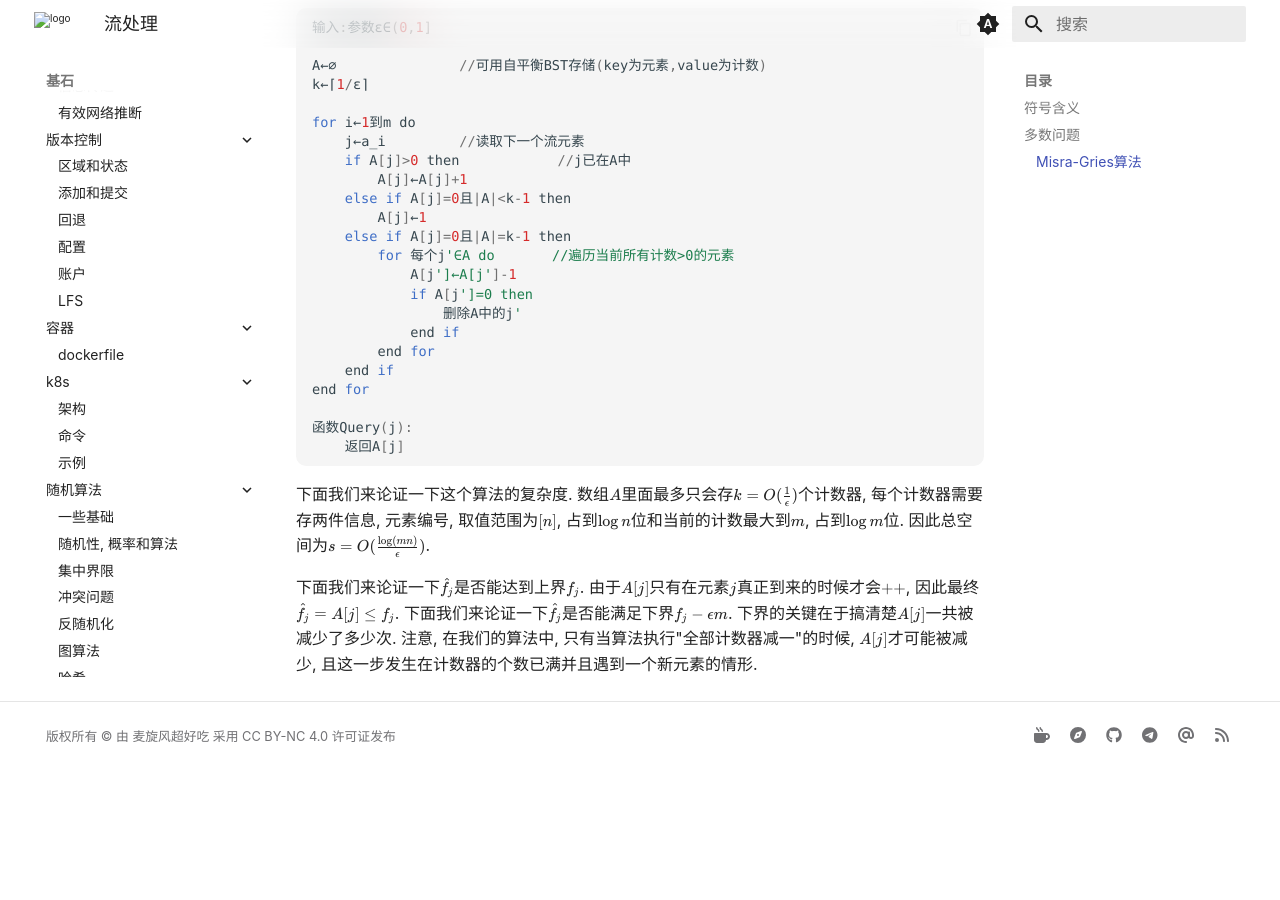
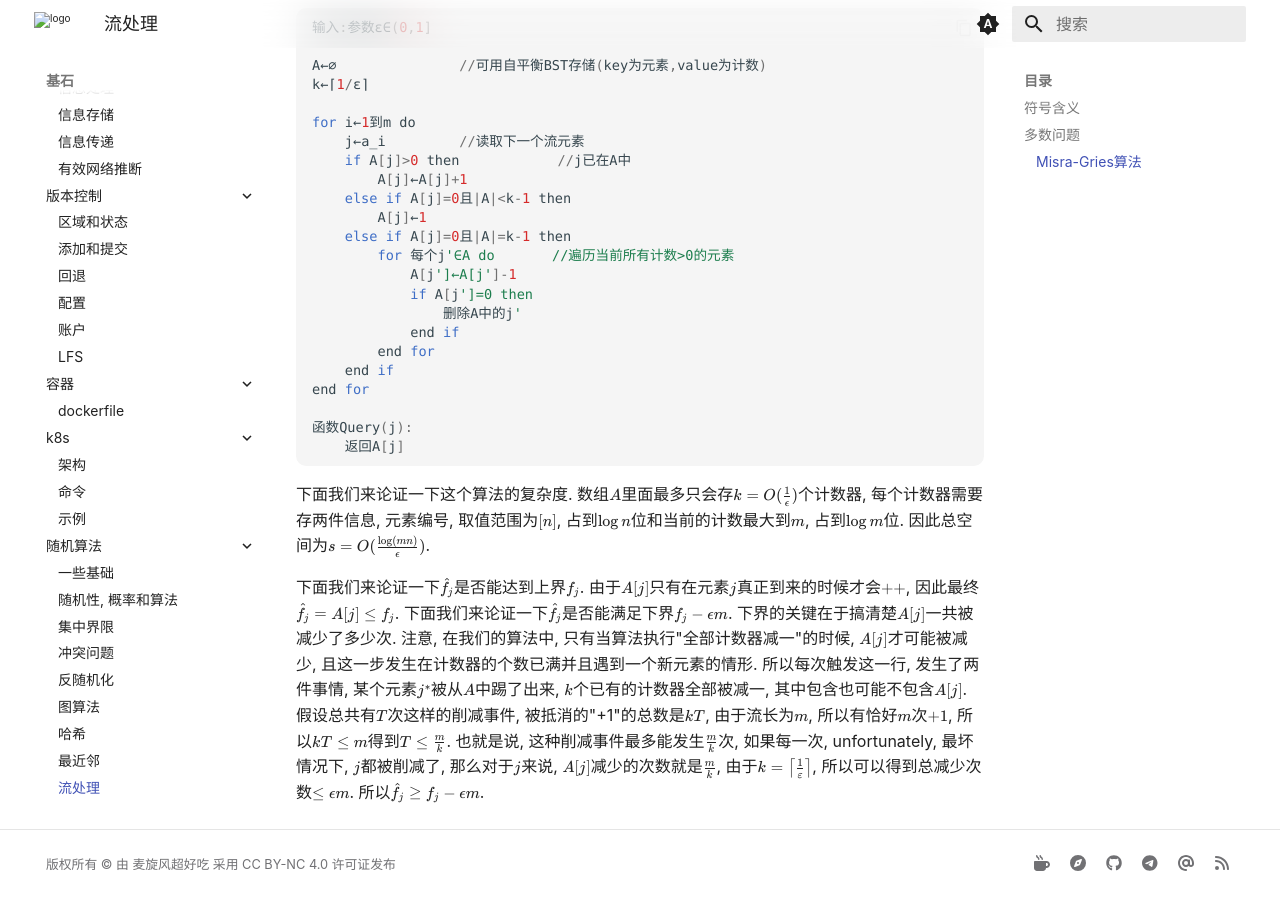
Before and after one commit to ricolxwz/note, an MkDocs documentation site: the page built from docs/general/randomised-algorithm/streaming.md, in a window 1280 px wide and 900 px high, scrolled down 1394 px. Built offline with MkDocs 1.6.1 and Material for MkDocs 9.7.7, drawn with Linux system fonts in a browser that asks for light colours; some web fonts are replaced; a style sheet for code colours, icons or effects is not loaded; before the commit the page ends 2167 px from its top, so only the background shows below that.

Commit message:
fix: 修正算法复杂度论证中的描述，增加了对削减事件的详细说明

```diff
--- a/docs/general/randomised-algorithm/streaming.md
+++ b/docs/general/randomised-algorithm/streaming.md
@@ -68,4 +68,4 @@
 
 下面我们来论证一下这个算法的复杂度. 数组$A$里面最多只会存$k=O(\frac{1}{\epsilon})$个计数器, 每个计数器需要存两件信息, 元素编号, 取值范围为$[n]$, 占到$\log n$位和当前的计数最大到$m$, 占到$\log m$位. 因此总空间为$s=O(\frac{\log (mn)}{\epsilon})$.
 
-下面我们来论证一下$\hat{f_j}$是否能达到上界$f_j$. 由于$A[j]$只有在元素$j$真正到来的时候才会$++$, 因此最终$\hat{f_j}=A[j]\le f_j$. 下面我们来论证一下$\hat{f_j}$是否能满足下界$f_j-\epsilon m$. 下界的关键在于搞清楚$A[j]$一共被减少了多少次. 注意, 在我们的算法中, 只有当算法执行"全部计数器减一"的时候, $A[j]$才可能被减少, 且这一步发生在计数器的个数已满并且遇到一个新元素的情形.
+下面我们来论证一下$\hat{f_j}$是否能达到上界$f_j$. 由于$A[j]$只有在元素$j$真正到来的时候才会$++$, 因此最终$\hat{f_j}=A[j]\le f_j$. 下面我们来论证一下$\hat{f_j}$是否能满足下界$f_j-\epsilon m$. 下界的关键在于搞清楚$A[j]$一共被减少了多少次. 注意, 在我们的算法中, 只有当算法执行"全部计数器减一"的时候, $A[j]$才可能被减少, 且这一步发生在计数器的个数已满并且遇到一个新元素的情形. 所以每次触发这一行, 发生了两件事情, 某个元素$j^*$被从$A$中踢了出来, $k$个已有的计数器全部被减一, 其中包含也可能不包含$A[j]$. 假设总共有$T$次这样的削减事件, 被抵消的"+1"的总数是$kT$, 由于流长为$m$, 所以有恰好$m$次$+1$, 所以$kT\leq m$得到$T\leq \frac{m}{k}$. 也就是说, 这种削减事件最多能发生$\frac{m}{k}$次, 如果每一次, unfortunately, 最坏情况下, $j$都被削减了, 那么对于$j$来说, $A[j]$减少的次数就是$\frac{m}{k}$, 由于$k=\bigl\lceil\frac{1}{ε}\bigr\rceil$, 所以可以得到总减少次数$\leq \epsilon m$. 所以$\hat{f_j}\geq f_j-\epsilon m$.
```
